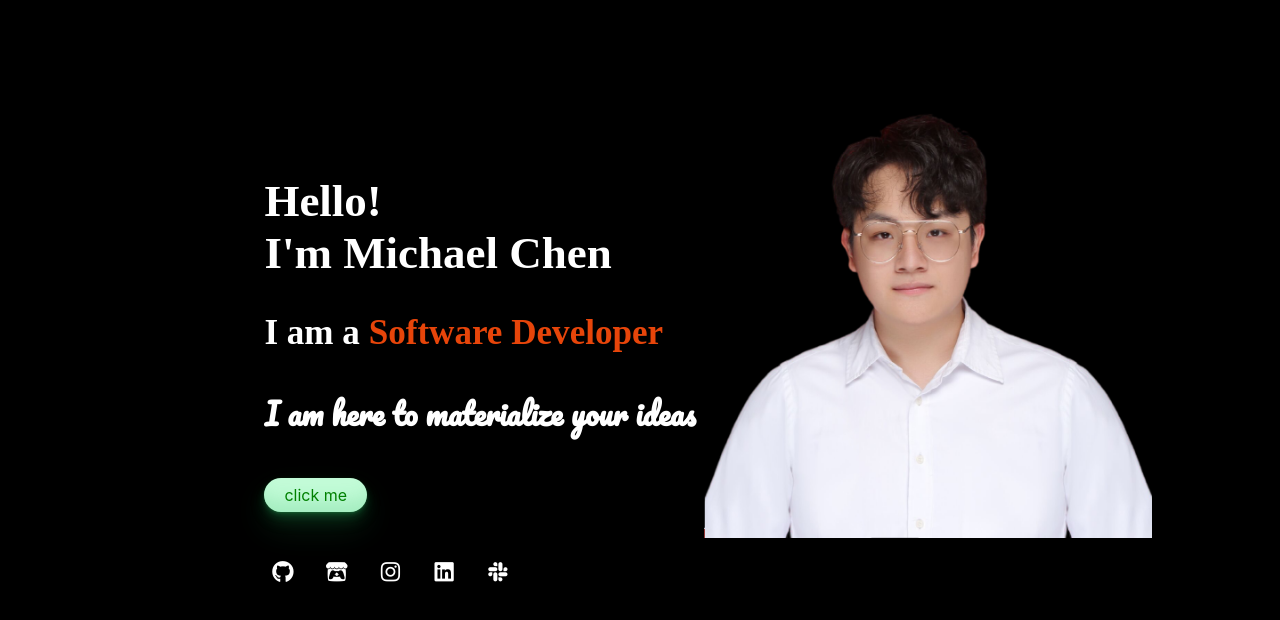
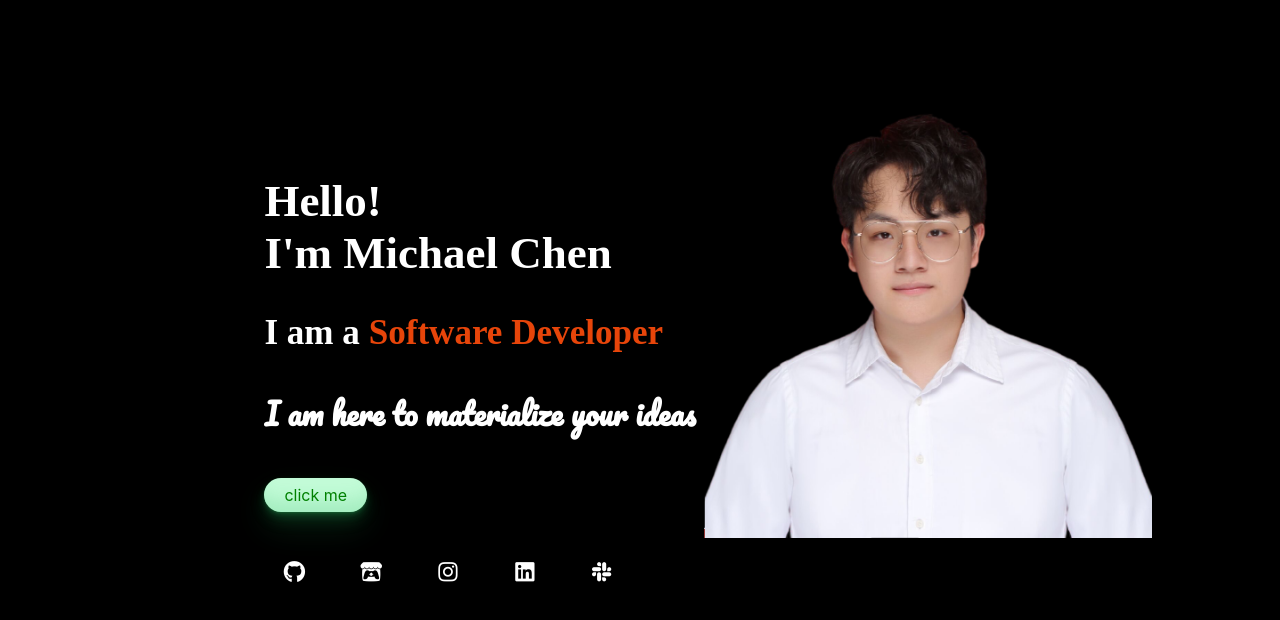
Before and after one commit to Michael-Susu12138/DM-UY-Web-Development, a plain HTML site: page Proj1/index.html in a window 1280 px wide. Shown: the part 122-742 px from the top of the page. Drawn offline with Linux system fonts and the light colour scheme; a web font is replaced by a local one.

Commit message:
html semnatics

```diff
--- a/Proj1/css/body.css
+++ b/Proj1/css/body.css
@@ -89,16 +89,17 @@ section .body-right {
 
 .body-bottom{
     width: 30%;
+    height: 30%;
+
     margin-top: -2%;
     margin-left: 20%;
-}
 
-.body-bottom div {
     display: flex;
 }
 
-.body-bottom div ul{
-    width: 70%;
+
+.body-bottom ul{
+    width: 100%;
 
     list-style-type: none;
     margin: 0;
@@ -108,7 +109,7 @@ section .body-right {
     display: flex;
 }
 
-.body-bottom div ul li {
+.body-bottom ul li {
     height: 60px;
     line-height: 60px;
     width: 120px;
@@ -120,7 +121,7 @@ section .body-right {
     /* background-color: white; */
 }
 
-.body-bottom div ul li a {
+.body-bottom ul li a {
     text-decoration: none;
     color: white
 }
--- a/Proj1/index.html
+++ b/Proj1/index.html
@@ -30,7 +30,7 @@
 
     <!-- body design -->
     <section>
-        <div class="body-left">
+        <article class="body-left">
             <h2> Hello! <br> I'm Michael Chen</h2>
             <br>
             <h3> I am a <span>Software Developer</span></h3>
@@ -41,14 +41,14 @@
                 <button type="button"> click me</button>
             </div>
 
-        </div>
-        <div class="body-right">
+        </article>
+        <aside class="body-right">
             <img src="resources/imgs/official-removebg-preview.png" alt="Michael Chen"/>
-        </div>
+        </aside>
 
     </section>
-    <div class="body-bottom">
-        <div>
+    <section class="body-bottom">
+
         <ul>
             <li><a href="#" class="fab fa-github"></a></li>
             <li><a href="#" class="fab fa-itch-io"></a></li>
@@ -56,9 +56,8 @@
             <li><a href="#" class = "fab fa-linkedin"></a></li>
             <li><a href="#" class = "fab fa-slack"></a></li>
         </ul>
-    </div>
 
-    </div>
+    </section>
 
 </body>
 </html>
```
Lines whose indentation alone changed are shown as unchanged.
